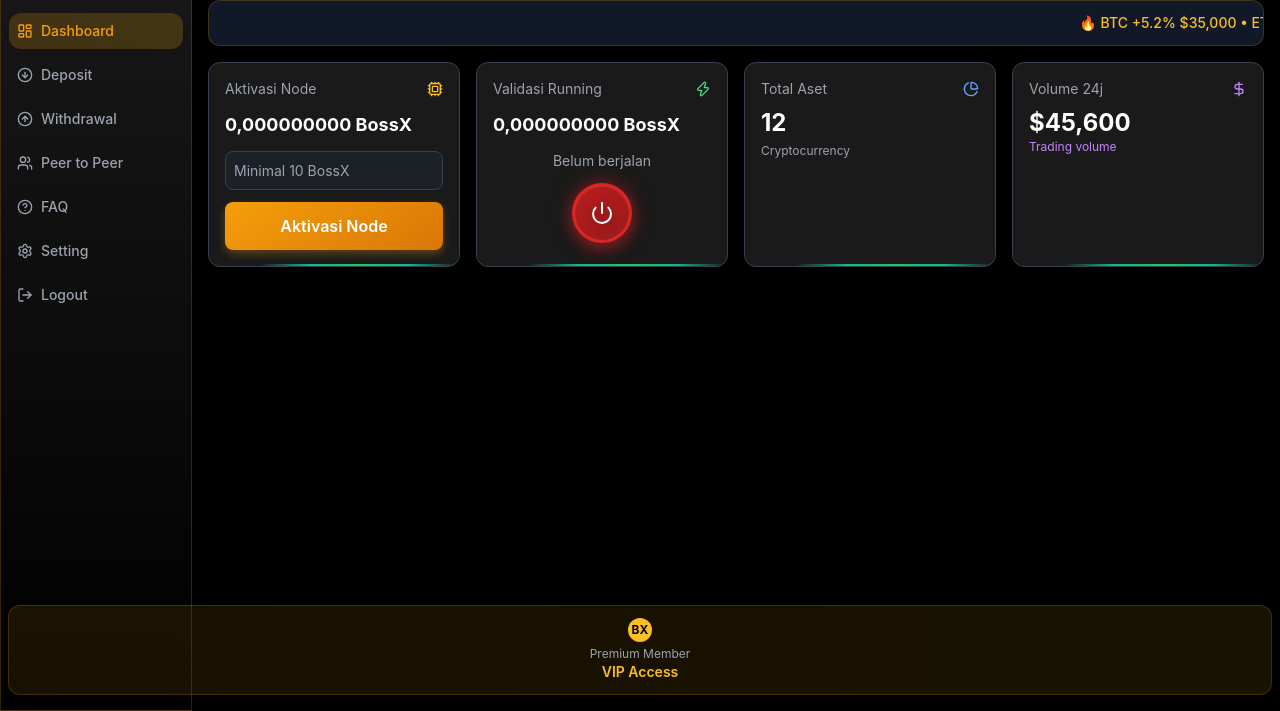
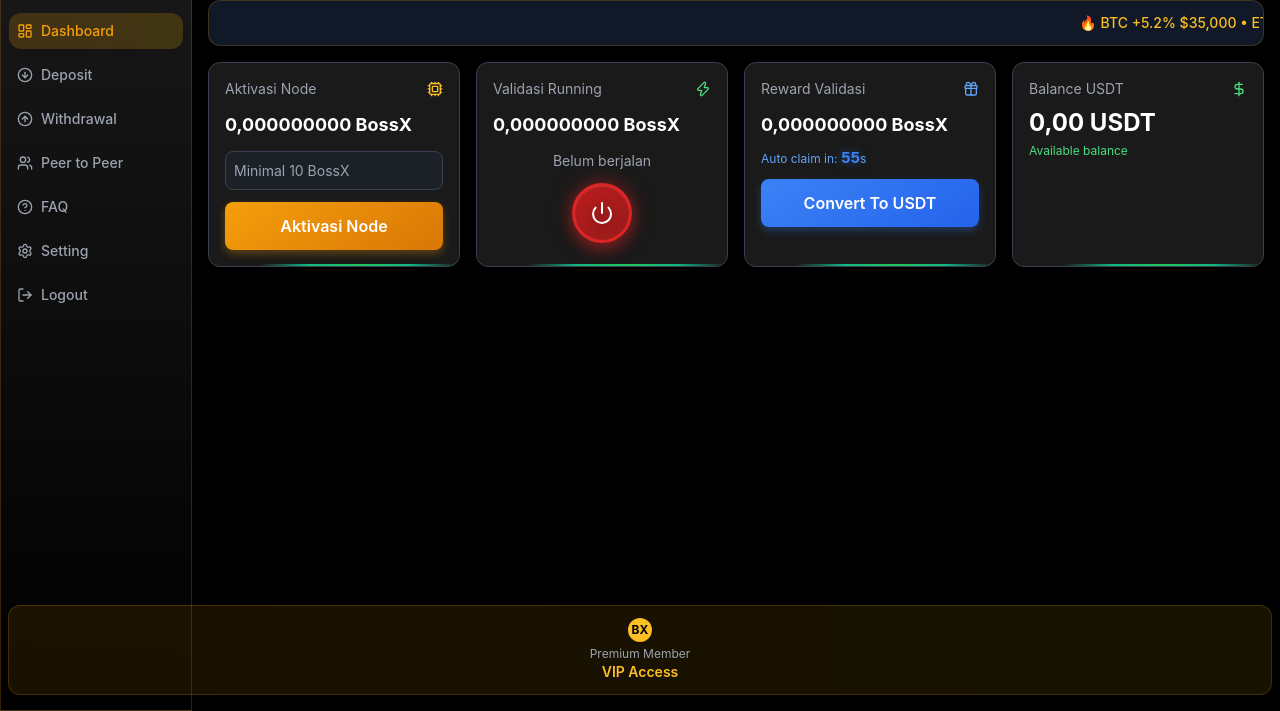
Before and after one commit to miracletoken06/BossXx, a plain HTML site: page index.html in a window 1280 px wide. Shown: the part 89-800 px from the top of the page. Drawn offline with nearby package versions, Linux system fonts and the light colour scheme.

Commit message:
Update index.html

```diff
--- a/index.html
+++ b/index.html
@@ -123,7 +123,7 @@
             transition: border-color 0.2s ease-in-out;
             position: relative;
             overflow: hidden;
-            min-height: 180px;
+            min-height: 200px;
         }
 
         .stat-card:hover {
@@ -546,6 +546,18 @@
             transform: translateY(0);
         }
 
+        /* Convert button specific styles */
+        .convert-button {
+            background: linear-gradient(145deg, #3b82f6, #2563eb) !important;
+            box-shadow: 0 4px 8px rgba(59, 130, 246, 0.3) !important;
+        }
+
+        .convert-button:hover {
+            background: linear-gradient(145deg, #2563eb, #1d4ed8) !important;
+            box-shadow: 0 6px 12px rgba(59, 130, 246, 0.4) !important;
+            transform: translateY(-2px);
+        }
+
         /* Countdown timer */
         .countdown-timer {
             font-family: 'Courier New', monospace;
@@ -553,6 +565,15 @@
             font-weight: bold;
             color: #10b981;
             text-shadow: 0 0 10px rgba(16, 185, 129, 0.5);
+        }
+
+        /* Auto claim timer specific */
+        .auto-claim-timer {
+            font-family: 'Courier New', monospace;
+            font-size: 1rem;
+            font-weight: bold;
+            color: #3b82f6;
+            text-shadow: 0 0 8px rgba(59, 130, 246, 0.5);
         }
     </style>
 </head>
@@ -760,7 +781,37 @@
                             </div>
                         </div>
 
-                        <!-- Card 3: Total Aset -->
+                        <!-- Card 3: Reward Validasi -->
+                        <div class="stat-card hover-scale">
+                            <!-- Corner Dots -->
+                            <div class="corner-dot top-left"></div>
+                            <div class="corner-dot top-right"></div>
+                            <div class="corner-dot bottom-right"></div>
+                            <div class="corner-dot bottom-left"></div>
+
+                            <!-- Border Lines -->
+                            <div class="border-line border-top"></div>
+                            <div class="border-line border-right"></div>
+                            <div class="border-line border-bottom"></div>
+                            <div class="border-line border-left"></div>
+
+                            <div class="flex items-center justify-between mb-3">
+                                <p class="text-sm text-gray-400">Reward Validasi</p>
+                                <i data-lucide="gift" class="w-4 h-4 text-blue-400"></i>
+                            </div>
+                            <div class="text-lg font-bold text-white mb-3">0,000000000 BossX</div>
+
+                            <div class="space-y-3">
+                                <p class="text-xs text-blue-400">
+                                    Auto claim in: <span id="auto-claim-timer" class="auto-claim-timer">60</span>s
+                                </p>
+                                <button class="node-button convert-button">
+                                    Convert To USDT
+                                </button>
+                            </div>
+                        </div>
+
+                        <!-- Card 4: Balance USDT -->
                         <div class="stat-card hover-scale">
                             <!-- Corner Dots -->
                             <div class="corner-dot top-left"></div>
@@ -775,33 +826,11 @@
                             <div class="border-line border-left"></div>
 
                             <div class="flex items-center justify-between mb-2">
-                                <p class="text-sm text-gray-400">Total Aset</p>
-                                <i data-lucide="pie-chart" class="w-4 h-4 text-blue-400"></i>
+                                <p class="text-sm text-gray-400">Balance USDT</p>
+                                <i data-lucide="dollar-sign" class="w-4 h-4 text-green-400"></i>
                             </div>
-                            <div class="text-2xl font-bold text-white">12</div>
-                            <p class="text-xs text-gray-400 mt-1">Cryptocurrency</p>
-                        </div>
-
-                        <!-- Card 4: Volume 24j -->
-                        <div class="stat-card hover-scale">
-                            <!-- Corner Dots -->
-                            <div class="corner-dot top-left"></div>
-                            <div class="corner-dot top-right"></div>
-                            <div class="corner-dot bottom-right"></div>
-                            <div class="corner-dot bottom-left"></div>
-
-                            <!-- Border Lines -->
-                            <div class="border-line border-top"></div>
-                            <div class="border-line border-right"></div>
-                            <div class="border-line border-bottom"></div>
-                            <div class="border-line border-left"></div>
-
-                            <div class="flex items-center justify-between mb-2">
-                                <p class="text-sm text-gray-400">Volume 24j</p>
-                                <i data-lucide="dollar-sign" class="w-4 h-4 text-purple-400"></i>
-                            </div>
-                            <div class="text-2xl font-bold text-white">$45,600</div>
-                            <p class="text-xs text-purple-400">Trading volume</p>
+                            <div class="text-2xl font-bold text-white">0,00 USDT</div>
+                            <p class="text-xs text-green-400 mt-1">Available balance</p>
                         </div>
                     </div>
                 </div>
@@ -813,9 +842,11 @@
         // Initialize Lucide icons
         lucide.createIcons();
 
-        // Power button state
+        // Global variables
         let isValidationRunning = false;
         let countdownInterval;
+        let autoClaimInterval;
+        let autoClaimSeconds = 60;
 
         // Real-time clock
         function updateClock() {
@@ -837,9 +868,20 @@
             document.getElementById('date').textContent = now.toLocaleDateString('id-ID', dateOptions);
         }
 
-        // Update clock every second
-        setInterval(updateClock, 1000);
-        updateClock();
+        // Auto claim countdown
+        function startAutoClaimCountdown() {
+            function updateAutoClaimTimer() {
+                if (autoClaimSeconds <= 0) {
+                    autoClaimSeconds = 60; // Reset to 60 seconds
+                }
+
+                document.getElementById('auto-claim-timer').textContent = autoClaimSeconds;
+                autoClaimSeconds--;
+            }
+
+            updateAutoClaimTimer();
+            autoClaimInterval = setInterval(updateAutoClaimTimer, 1000);
+        }
 
         // Power button toggle function
         function togglePower() {
@@ -964,7 +1006,20 @@
             }
         });
 
-        console.log('BossX Crypto Exchange Platform loaded successfully!');
+        // Initialize everything when page loads
+        window.addEventListener('load', function() {
+            // Update clock every second
+            setInterval(updateClock, 1000);
+            updateClock();
+
+            // Start auto claim countdown
+            startAutoClaimCountdown();
+
+            // Initialize Lucide icons
+            lucide.createIcons();
+        });
+
+        console.log('BossX Crypto Exchange Platform - Final Version loaded successfully!');
     </script>
 </body>
 </html>
```
